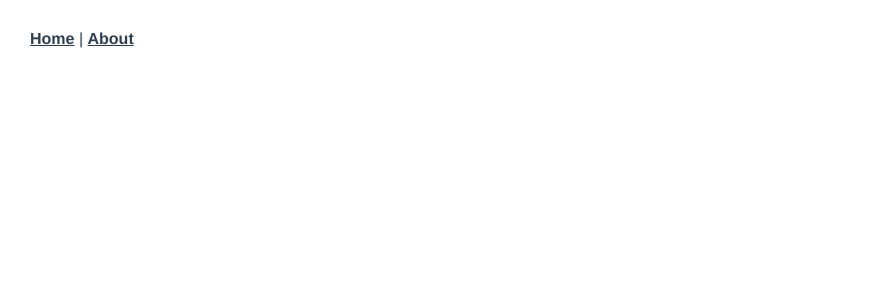
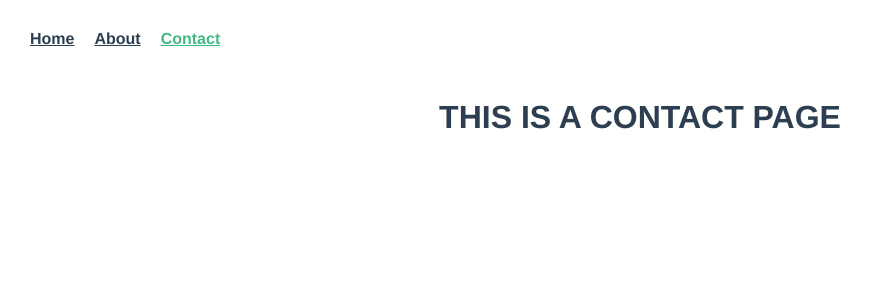
Before and after one commit to Zuwie/coding-challenge, a Vue app: page /contact in a window 1280 px wide. Shown: the top 300 px of the page, without its empty margins (0-873 px from the left). Built offline with nearby package versions, Linux system fonts and the light colour scheme.

Commit message:
Adds contact-page and it's nav-link, refactores nav and basic styles

```diff
--- a/src/App.vue
+++ b/src/App.vue
@@ -1,10 +1,13 @@
 <template>
   <div id="app">
-    <div id="nav">
-      <router-link to="/">Home</router-link> |
-      <router-link to="/about">About</router-link>
+    <div id="nav" class="inner">
+      <ul class="nav-list">
+        <li><router-link to="/">Home</router-link></li>
+        <li><router-link to="/about">About</router-link></li>
+        <li><router-link to="/contact">Contact</router-link></li>
+      </ul>
     </div>
-    <main class="content-container">
+    <main class="content-container inner">
       <router-view />
     </main>
   </div>
@@ -32,6 +35,14 @@ ul {
 
 #nav {
   padding: 30px;
+}
+
+.nav-list {
+  display: flex;
+
+  li + li {
+    margin-left: 20px;
+  }
 
   a {
     font-weight: bold;
@@ -42,4 +53,21 @@ ul {
     }
   }
 }
+
+.inner {
+  max-width: 1400px;
+  margin: 0 auto;
+}
+
+.page-title {
+  text-align: center;
+  text-transform: uppercase;
+  margin-bottom: 3em;
+}
+
+.section-title {
+  text-align: center;
+  text-transform: uppercase;
+  margin-bottom: 2em;
+}
 </style>
--- a/src/router/index.js
+++ b/src/router/index.js
@@ -1,6 +1,6 @@
 import Vue from "vue";
 import VueRouter from "vue-router";
-import Home from "../views/Home.vue";
+import Home from "@/views/Home.vue";
 
 Vue.use(VueRouter);
 
@@ -18,6 +18,12 @@ const routes = [
     // which is lazy-loaded when the route is visited.
     component: () =>
       import(/* webpackChunkName: "about" */ "../views/About.vue")
+  },
+  {
+    path: "/contact",
+    name: "contact",
+    component: () =>
+      import(/* webpackChunkName: "contact" */ "../views/Contact.vue")
   }
 ];
 
--- /dev/null
+++ b/src/views/Contact.vue
@@ -0,0 +1,13 @@
+<template>
+  <div>
+    <h1 class="page-title">This is a contact page</h1>
+  </div>
+</template>
+
+<script>
+export default {
+  name: "Contact"
+};
+</script>
+
+<style scoped></style>
```
